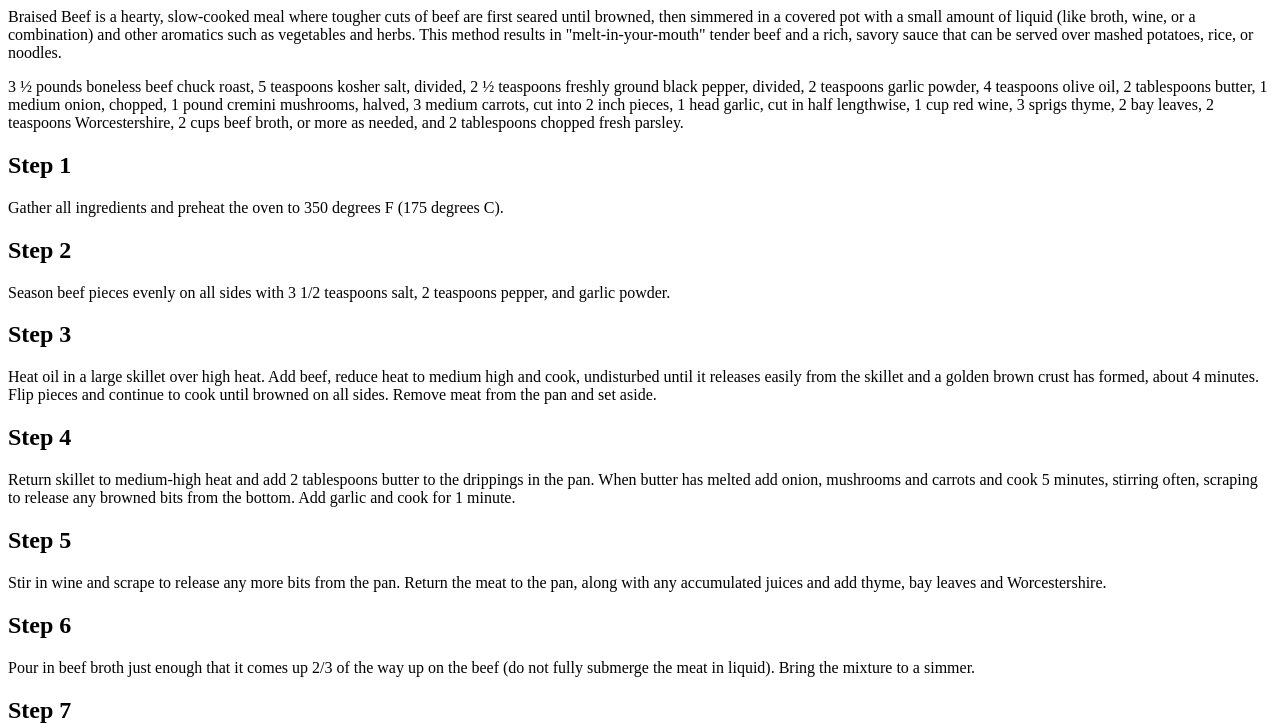
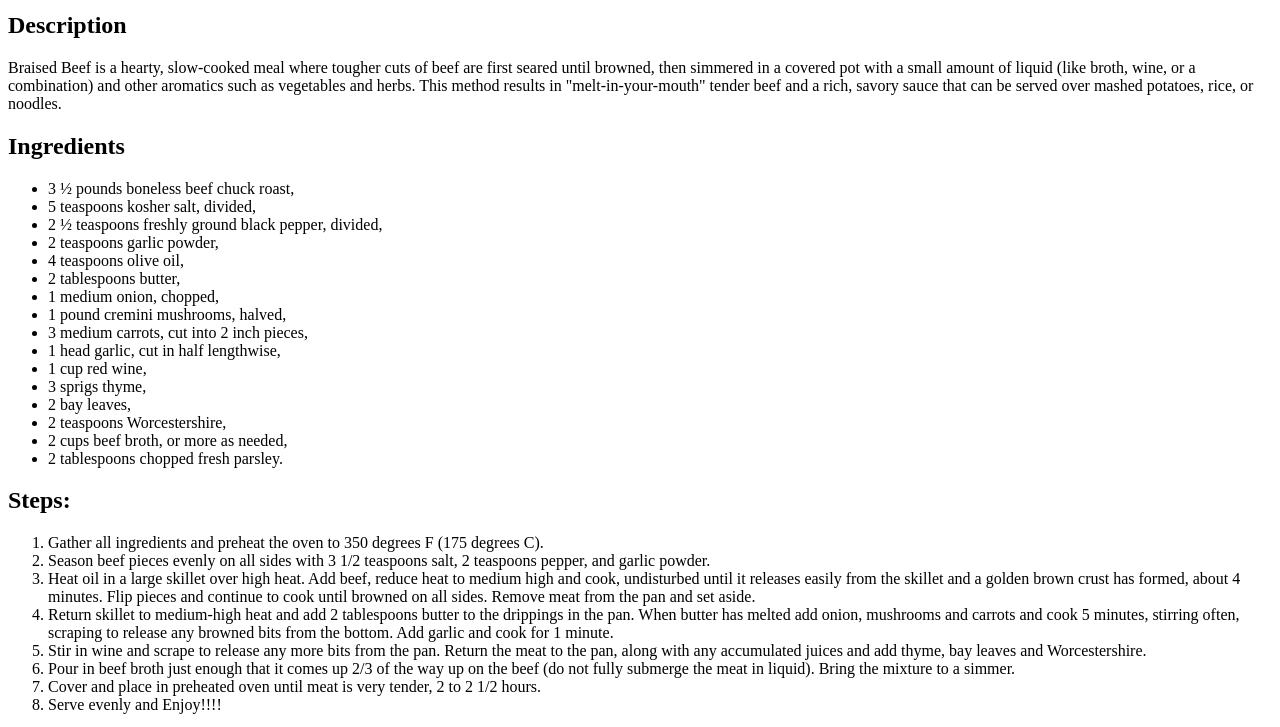
Before and after one commit to Ugyen-T/odin-recipes-, a plain HTML site: page Recipes/BraisedBeef.html in a window 1280 px wide. Shown: the part 462-1189 px from the top of the page. Drawn offline with Linux system fonts and the light colour scheme.

Commit message:
Fixed my lines in all recipes htmls

```diff
--- a/Recipes/BraisedBeef.html
+++ b/Recipes/BraisedBeef.html
@@ -8,75 +8,54 @@
 <body>
     <h1>Braised Beef</h1>
     <img src="../images/braisedbeef.jpeg" alt="Braised Beef" height="370" width="500">
-
+    <h2>Description</h2>
     <p>Braised Beef is a hearty, slow-cooked meal where tougher cuts of beef are first seared until browned, then simmered in a covered pot with a small amount of liquid (like broth, wine, or a combination) and other aromatics such as vegetables and herbs. This method results in "melt-in-your-mouth" tender beef and a rich, savory sauce that can be served over mashed potatoes, rice, or noodles. </p>
-
-<p>3 ½ pounds boneless beef chuck roast,
-
-5 teaspoons kosher salt, divided,
-
-2 ½ teaspoons freshly ground black pepper, divided,
-
-2 teaspoons garlic powder,
-
-4 teaspoons olive oil,
-
-2 tablespoons butter,
-
-1 medium onion, chopped,
-
-1 pound cremini mushrooms, halved,
-
-3 medium carrots, cut into 2 inch pieces,
-
-1 head garlic, cut in half lengthwise,
-
-1 cup red wine,
-
-3 sprigs thyme,
-
-2 bay leaves,
-
-2 teaspoons Worcestershire,
-
-2 cups beef broth, or more as needed, and
-
-2 tablespoons chopped fresh parsley.</p>
-
-
-
-
-<h2> Step 1</h2>
+<h2>Ingredients</h2>
+<ul>
+    <li>3 ½ pounds boneless beef chuck roast,</li>
+    <li>5 teaspoons kosher salt, divided,</li>
+    <li>2 ½ teaspoons freshly ground black pepper, divided,</li>
+    <li>2 teaspoons garlic powder,</li>
+    <li>4 teaspoons olive oil,</li>
+    <li>2 tablespoons butter,</li>
+    <li>1 medium onion, chopped,</li>
+    <li>1 pound cremini mushrooms, halved,</li>
+    <li>3 medium carrots, cut into 2 inch pieces,</li>
+    <li>1 head garlic, cut in half lengthwise,</li>
+    <li>1 cup red wine,</li>
+    <li>3 sprigs thyme,</li>
+    <li>2 bay leaves,</li>
+    <li>2 teaspoons Worcestershire,</li>
+    <li>2 cups beef broth, or more as needed,</li>
+    <li>2 tablespoons chopped fresh parsley.</li>
+</ul>
+<h2>Steps:</h2>
+<ol>
+    <li>
     Gather all ingredients and preheat the oven to 350 degrees F (175 degrees C).
-
-<h2> Step 2</h2>
+    </li>
+    <li>
     Season beef pieces evenly on all sides with 3 1/2 teaspoons salt, 2 teaspoons pepper, and garlic powder.
-
-<h2> Step 3</h2>
+    </li>
+    <li>
     Heat oil in a large skillet over high heat. Add beef, reduce heat to medium high and cook, undisturbed until it releases easily from the skillet and a golden brown crust has formed, about 4 minutes. Flip pieces and continue to cook until browned on all sides. Remove meat from the pan and set aside.
-
-<h2> Step 4</h2>
+    </li>
+    <li>
     Return skillet to medium-high heat and add 2 tablespoons butter to the drippings in the pan. When butter has melted add onion, mushrooms and carrots and cook 5 minutes, stirring often, scraping to release any browned bits from the bottom. Add garlic and cook for 1 minute.
-
-<h2> Step 5</h2>
+    </li>
+    <li>
     Stir in wine and scrape to release any more bits from the pan. Return the meat to the pan, along with any accumulated juices and add thyme, bay leaves and Worcestershire.
-
-<h2> Step 6</h2>
+    </li>
+    <li>
     Pour in beef broth just enough that it comes up 2/3 of the way up on the beef (do not fully submerge the meat in liquid). Bring the mixture to a simmer.
-
-<h2> Step 7</h2>
+    </li>
+    <li>
     Cover and place in preheated oven until meat is very tender, 2 to 2 1/2 hours.
-
-<h2> Step 8</h2>
+    </li>
+    <li>
     Serve evenly and Enjoy!!!!
-
-<h3><a href="../index.html">*Odin Recipes</a></h3>
-
-
-
-
-
-
-
+    </li>
+</ol>
+<h3> <a href="../index.html">*Odin Recipes</a> </h3>
 </body>
 </html>
```
Also changed, not shown: Recipes/Egg_Fried_rice.html (+36 -50 lines), Recipes/eggroll.html (+35 -48 lines). Lines whose indentation alone changed are shown as unchanged.
